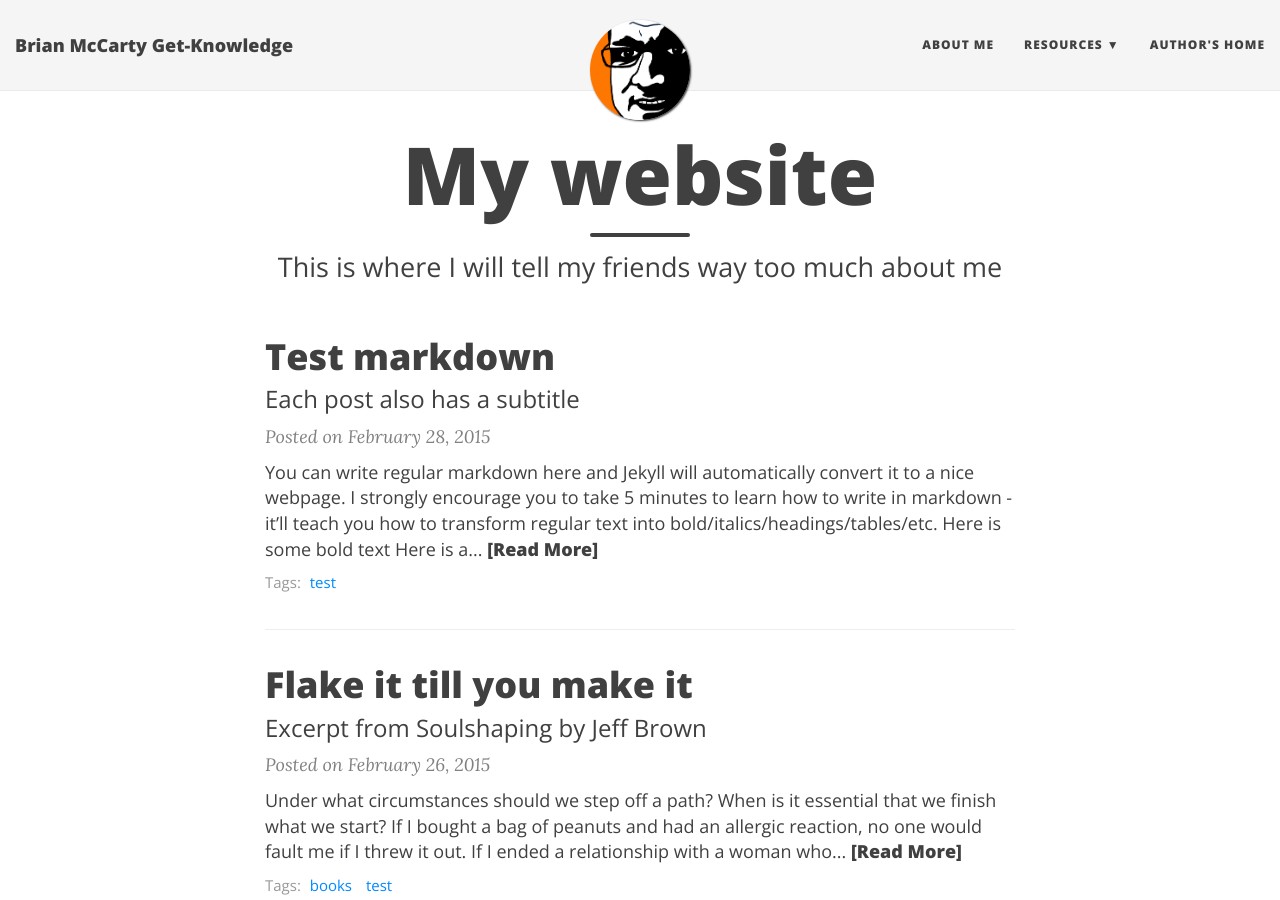
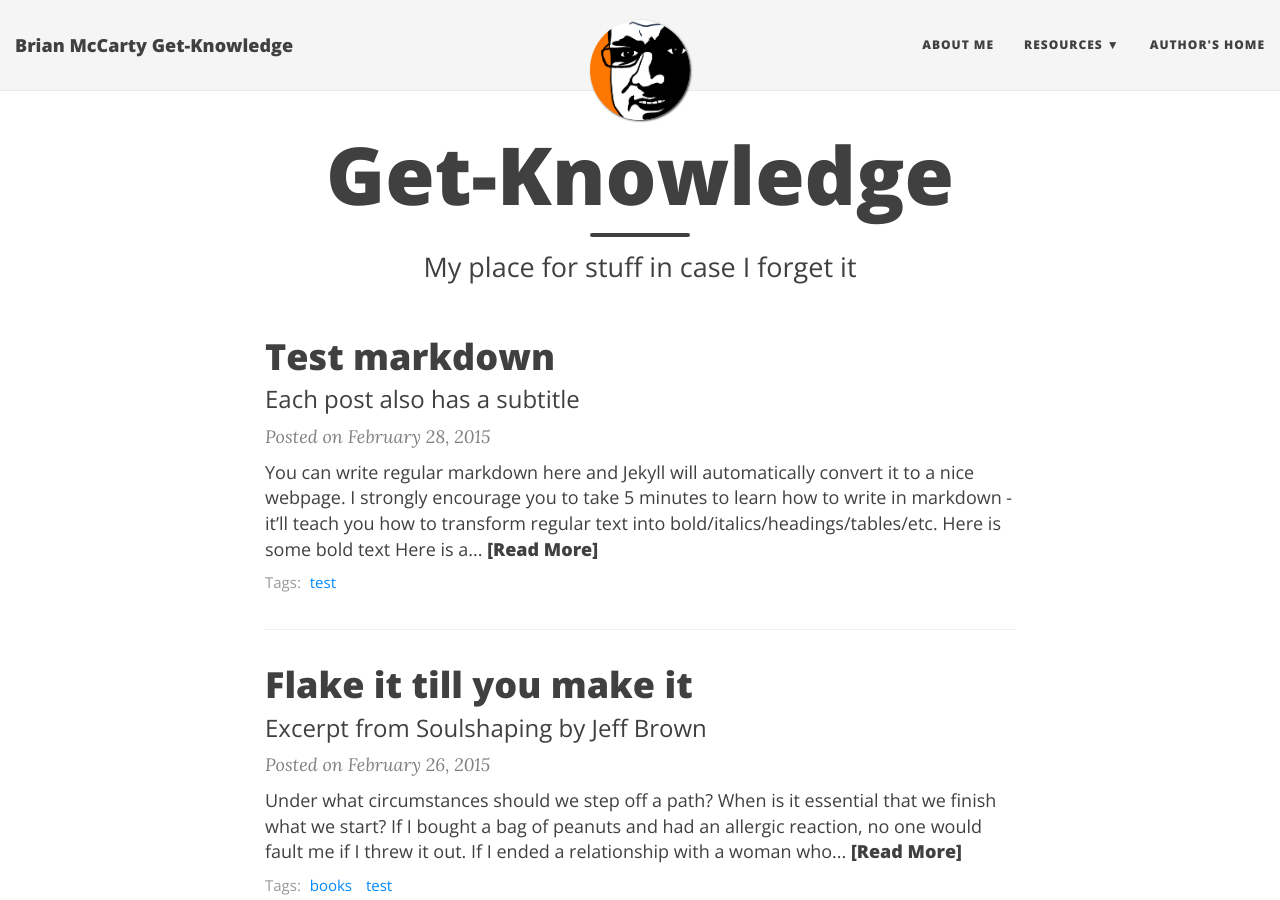
Before and after one commit to brianmccarty/brianmccarty.github.io, a Jekyll site: the page built from index.html, in a window 1280 px wide and 900 px high. Built offline with Jekyll 4.4.1, drawn with Linux system fonts in a browser that asks for light colours; nearby versions of some CDN libraries; the list of posts is cut into pages by our own code.

Commit message:
branding

```diff
--- a/index.html
+++ b/index.html
@@ -1,7 +1,7 @@
 ---
 layout: page
-title: My website
-subtitle: This is where I will tell my friends way too much about me
+title: Get-Knowledge
+subtitle: My place for stuff in case I forget it
 use-site-title: true
 ---
 
```
